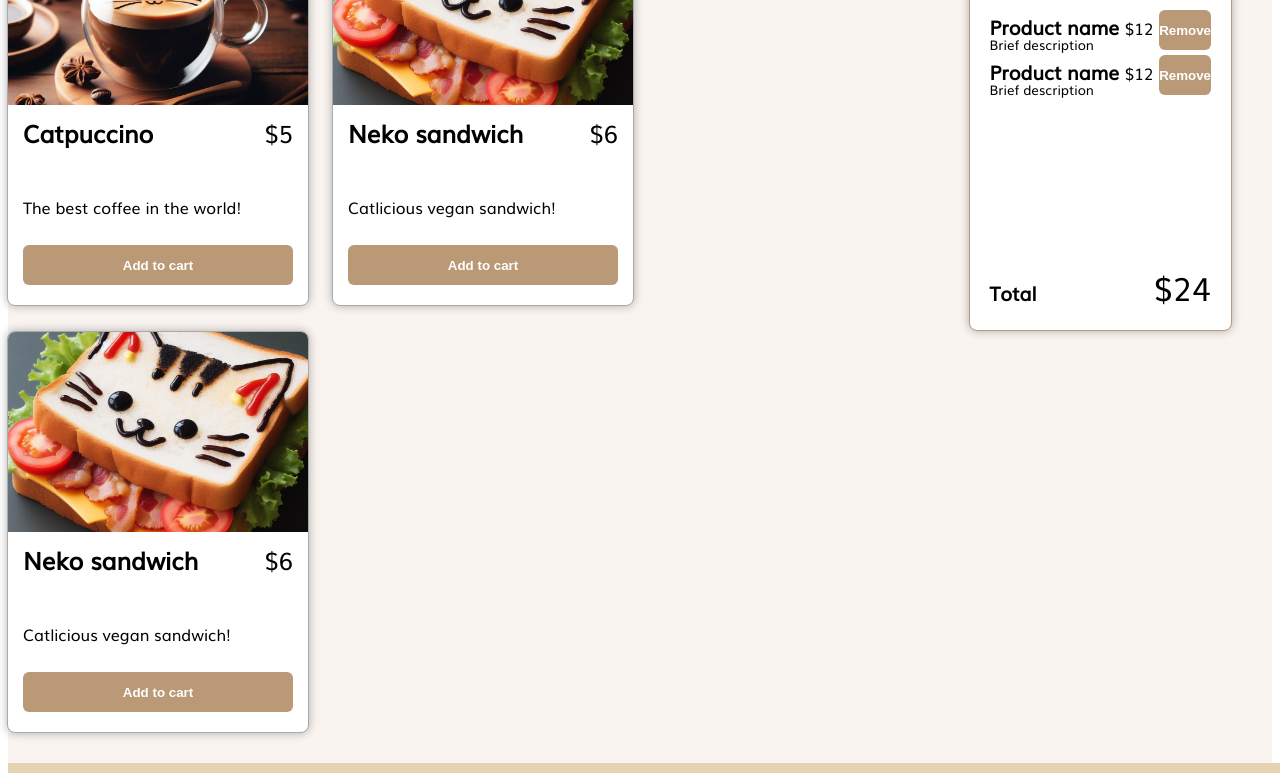
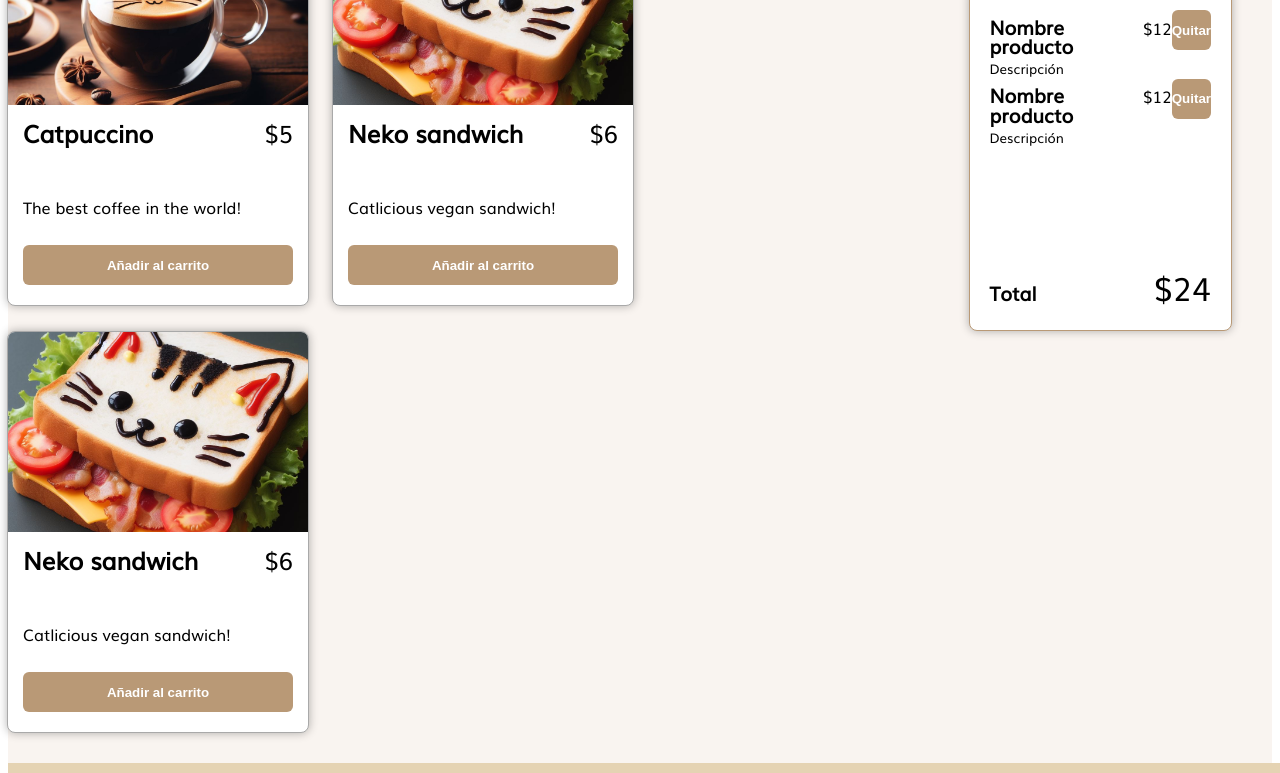
Before and after one commit to xennia87/cats_and_chats, a plain HTML site: page index.html in a window 1280 px wide. Shown: the part 683-1456 px from the top of the page. Drawn offline with nearby package versions, Linux system fonts and the light colour scheme.

Commit message:
"Corregido fallo altura linea"

```diff
--- a/index.html
+++ b/index.html
@@ -32,7 +32,7 @@
         </div>
         <div class="products-header">
             <div class="separator"></div>
-            <div class="content">Our products</div>
+            <div class="content">Catálogo</div>
             <div class="separator"></div>
           </div>
 
@@ -48,7 +48,7 @@
                         <div class="card_title">Catpuccino</div>
                         <div class="card_price">$5</div>
                         <div class="card_description">The best coffee in the world!</div>
-                        <button class="card_submit" type="submit">Add to cart</button>
+                        <button class="card_submit" type="submit">Añadir al carrito</button>
                     </div>
                 </div>
                 <div class="card">
@@ -59,7 +59,7 @@
                         <div class="card_title">Neko sandwich</div>
                         <div class="card_price">$6</div>
                         <div class="card_description">Catlicious vegan sandwich!</div>
-                        <button class="card_submit" type="submit">Add to cart</button>
+                        <button class="card_submit" type="submit">Añadir al carrito</button>
                     </div>
                 </div>
                 <div class="card">
@@ -70,31 +70,31 @@
                         <div class="card_title">Neko sandwich</div>
                         <div class="card_price">$6</div>
                         <div class="card_description">Catlicious vegan sandwich!</div>
-                        <button class="card_submit" type="submit">Add to cart</button>
+                        <button class="card_submit" type="submit">Añadir al carrito</button>
                     </div>
                 </div>
             </div>
             <!-- Cart -->
             <div class="cart">
-                <div class="cart_header">Your cart</div>
+                <div class="cart_header">Carrito</div>
                 <div class="cart_product_list_container">
                     <div>
                         <ul class="card_product_list">
                             <li class="card_product_item">
                                 <div>
-                                  <h6 class="cart_product_name">Product name</h6>
-                                  <small class="cart_product_description">Brief description</small>
+                                  <h6 class="cart_product_name">Nombre producto</h6>
+                                  <small class="cart_product_description">Descripción</small>
                                 </div>
                                 <span class="card_product_price">$12</span>
-                                <button class="remove_product">Remove</button>
+                                <button class="Quitar_product">Quitar</button>
                             </li>
                             <li class="card_product_item">
                                 <div>
-                                  <h6 class="cart_product_name">Product name</h6>
-                                  <small class="cart_product_description">Brief description</small>
+                                  <h6 class="cart_product_name">Nombre producto</h6>
+                                  <small class="cart_product_description">Descripción</small>
                                 </div>
                                 <span class="card_product_price">$12</span>
-                                <button class="remove_product">Remove</button>
+                                <button class="Quitar_product">Quitar</button>
                             </li>
                         </ul>
                     </div>
--- a/style.css
+++ b/style.css
@@ -178,7 +178,7 @@ li.tab_link {
 }
 
 .cart_product_name {
-    line-height: 0.5;
+    line-height: 1;
     font-size: 1.2rem;
     margin-top: 0;
     margin-bottom: 0;
```
